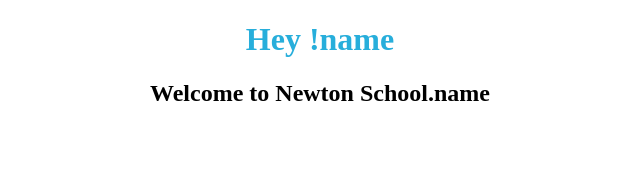
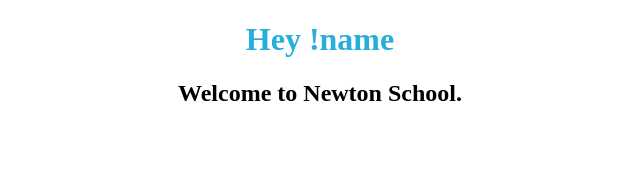
Before and after one commit to phanumant228/Greetings-with-Props---Going-through-the-file-structure-analyzing-the-project.---eiwvvfcfpbb5, a React app: page / in a window 1280 px wide. Shown: the top 170 px of the page, without its empty margins (320-960 px from the left). Built offline with nearby package versions, Linux system fonts and the light colour scheme.

Commit message:
Update Welcome.js

```diff
--- a/src/components/Welcome.js
+++ b/src/components/Welcome.js
@@ -5,7 +5,7 @@ const Welcome=(props)=>{
     return(
         <div>
             <h1>Hey !{props.name}</h1>
-            <h2>Welcome to Newton School.{props.name}</h2>
+            <h2>Welcome to Newton School.</h2>
         </div>
     )
 }
```
